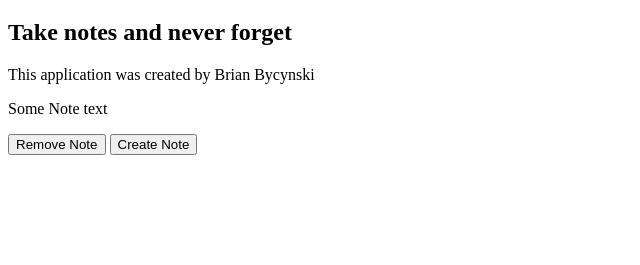
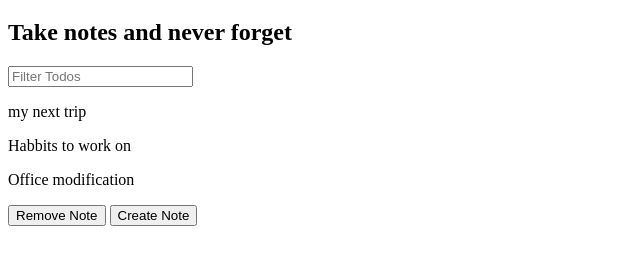
Before and after one commit to bdog72/Modern-Javascript, a website: page notes-app/index.html in a window 1280 px wide. Shown: the part 61-326 px from the top of the page, without its empty margins (0-640 px from the left). Drawn offline with Linux system fonts and the light colour scheme.

Commit message:
finished lecture 57

```diff
--- a/notes-app/index.html
+++ b/notes-app/index.html
@@ -8,8 +8,12 @@
 <body>
     <h1>Notes App</h1>
     <h2>Take notes and never forget</h2>
-    <p class='note'>This application was created by Brian Bycynski</p>
-    <p class='note'>Some Note text</p>
+    <input id='search-text' type="text" placeholder="Filter Todos">
+    <!-- <p class='note'>This application was created by Brian Bycynski</p>
+    <p class='note'>Some Note text</p> -->
+    <div id='notes'>
+
+    </div>
     <button id='remove-all'>Remove Note</button>
     <button id='create-note'>Create Note</button>
     <script src="./notes-app.js"></script>
--- a/notes-app/notes-app.js
+++ b/notes-app/notes-app.js
@@ -1,19 +1,37 @@
 /* global document */
 
-// const notes = [
-//   {
-//     title: 'my next trip',
-//     body: 'I would like to go to Spain',
-//   },
-//   {
-//     title: 'Habbits to work on',
-//     body: 'Exercise. Eating a bit better.',
-//   },
-//   {
-//     title: 'Office modification',
-//     body: 'Get a new seat',
-//   },
-// ];
+const notes = [
+  {
+    title: 'my next trip',
+    body: 'I would like to go to Spain',
+  },
+  {
+    title: 'Habbits to work on',
+    body: 'Exercise. Eating a bit better.',
+  },
+  {
+    title: 'Office modification',
+    body: 'Get a new seat',
+  },
+];
+
+const filters = {
+  searchText: '',
+};
+
+const renderNotes = (notes, filters) => {
+  const filteredNotes = notes.filter(note => note.title.toLowerCase().includes(filters.searchText.toLowerCase()));
+
+  filteredNotes.forEach((note) => {
+    const noteEl = document.createElement('p');
+    noteEl.textContent = note.title;
+    document.querySelector('#notes').appendChild(noteEl);
+  });
+};
+
+document.querySelector('#notes').innerHTML = '';
+
+renderNotes(notes, filters);
 
 document.querySelector('#create-note').addEventListener('click', () => {
   console.log('You clicked create');
@@ -24,3 +42,8 @@ document.querySelector('#remove-all').addEventListener('click', () => {
     note.remove();
   });
 });
+
+document.querySelector('#search-text').addEventListener('input', (e) => {
+  filters.searchText = e.target.value;
+  renderNotes(notes, filters);
+});
```
Also changed, not shown: todo-app/index.html (+3 -1 lines), todo-app/todo-app.js (+31 -9 lines).
